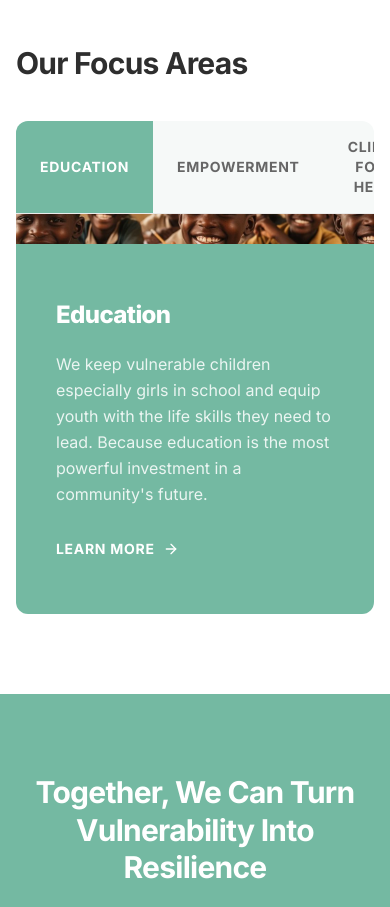
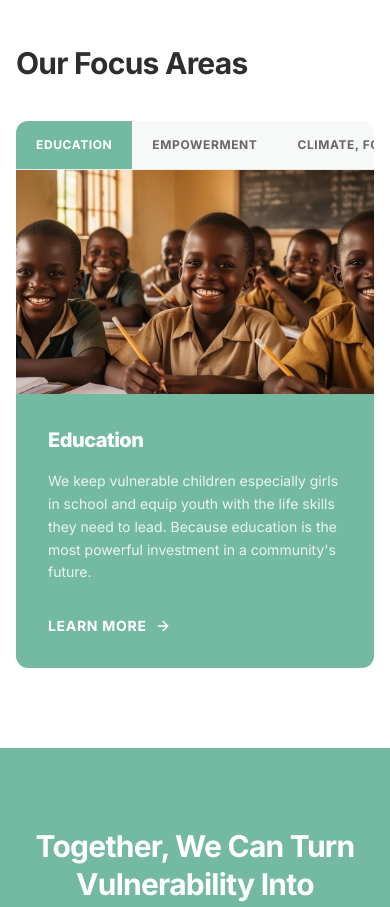
Before and after one commit to kiviekelvin/jam-foundation, a Next.js app: page / in a window 390 px wide. Shown: the part 5060-5967 px from the top of the page. Built offline with nearby package versions, Linux system fonts and the light colour scheme.

Commit message:
fix: made sections more mobile responsive and cleared console errors

```diff
--- a/app/layout.tsx
+++ b/app/layout.tsx
@@ -19,7 +19,7 @@ export const metadata: Metadata = {
 export default function RootLayout({ children }: { children: React.ReactNode }) {
   return (
     <html lang="en" suppressHydrationWarning>
-      <body>
+      <body suppressHydrationWarning>
         <QueryProvider>
           <ThemeProvider attribute="class" defaultTheme="light">
             {children}
--- a/components/Index.tsx
+++ b/components/Index.tsx
@@ -265,13 +265,13 @@ const Index = () => {
 
           <AnimatedSection delay={0.1}>
             <div className="overflow-hidden rounded-lg">
-              {/* Tabs */}
-              <div className="flex border-b border-border bg-muted">
+              {/* Tabs — scrollable on mobile, equal-width on desktop */}
+              <div className="flex border-b border-border bg-muted overflow-x-auto scrollbar-none">
                 {visionTabs.map((tab, i) => (
                   <button
                     key={tab.key}
                     onClick={() => setActiveTab(i)}
-                    className={`flex-1 px-6 py-4 text-sm font-bold uppercase tracking-wider transition-all duration-200 ${
+                    className={`shrink-0 md:flex-1 px-5 py-4 text-xs font-bold uppercase tracking-wider whitespace-nowrap transition-all duration-200 ${
                       activeTab === i
                         ? `${tab.color} text-primary-foreground`
                         : "text-muted-foreground hover:text-foreground hover:bg-muted"
@@ -282,10 +282,10 @@ const Index = () => {
                 ))}
               </div>
 
-              {/* Content */}
-              <div className="grid md:grid-cols-2 min-h-[400px]">
+              {/* Content — stacks on mobile, side by side on md+ */}
+              <div className="grid md:grid-cols-2">
                 {/* Image */}
-                <div className="relative overflow-hidden">
+                <div className="relative overflow-hidden h-56 md:h-auto md:min-h-[400px]">
                   <AnimatePresence mode="wait">
                     <motion.img
                       key={active.key}
@@ -304,21 +304,21 @@ const Index = () => {
                 <AnimatePresence mode="wait">
                   <motion.div
                     key={active.key}
-                    className={`${active.color} p-10 md:p-14 flex flex-col justify-center`}
+                    className={`${active.color} p-8 md:p-14 flex flex-col justify-center`}
                     initial={{ opacity: 0, x: 20 }}
                     animate={{ opacity: 1, x: 0 }}
                     exit={{ opacity: 0, x: -20 }}
                     transition={{ duration: 0.3 }}
                   >
-                    <h3 className="text-2xl md:text-3xl font-extrabold text-primary-foreground mb-5 tracking-tight">
+                    <h3 className="text-xl md:text-3xl font-extrabold text-primary-foreground mb-4 tracking-tight">
                       {active.title}
                     </h3>
-                    <p className="text-primary-foreground/85 leading-relaxed mb-8 text-base">
+                    <p className="text-primary-foreground/85 leading-relaxed mb-8 text-sm md:text-base">
                       {active.description}
                     </p>
                     <Link
                       href={active.link}
-                      className="inline-flex items-center gap-2 text-primary-foreground font-bold uppercase tracking-wider text-sm group"
+                      className="inline-flex items-center gap-2 text-primary-foreground font-bold uppercase tracking-wider text-sm group w-fit"
                     >
                       Learn More
                       <ArrowRight className="h-4 w-4 transition-transform duration-200 group-hover:translate-x-1" />
```
Also changed, not shown: public/images/team/ahante-kesse.jpg.
